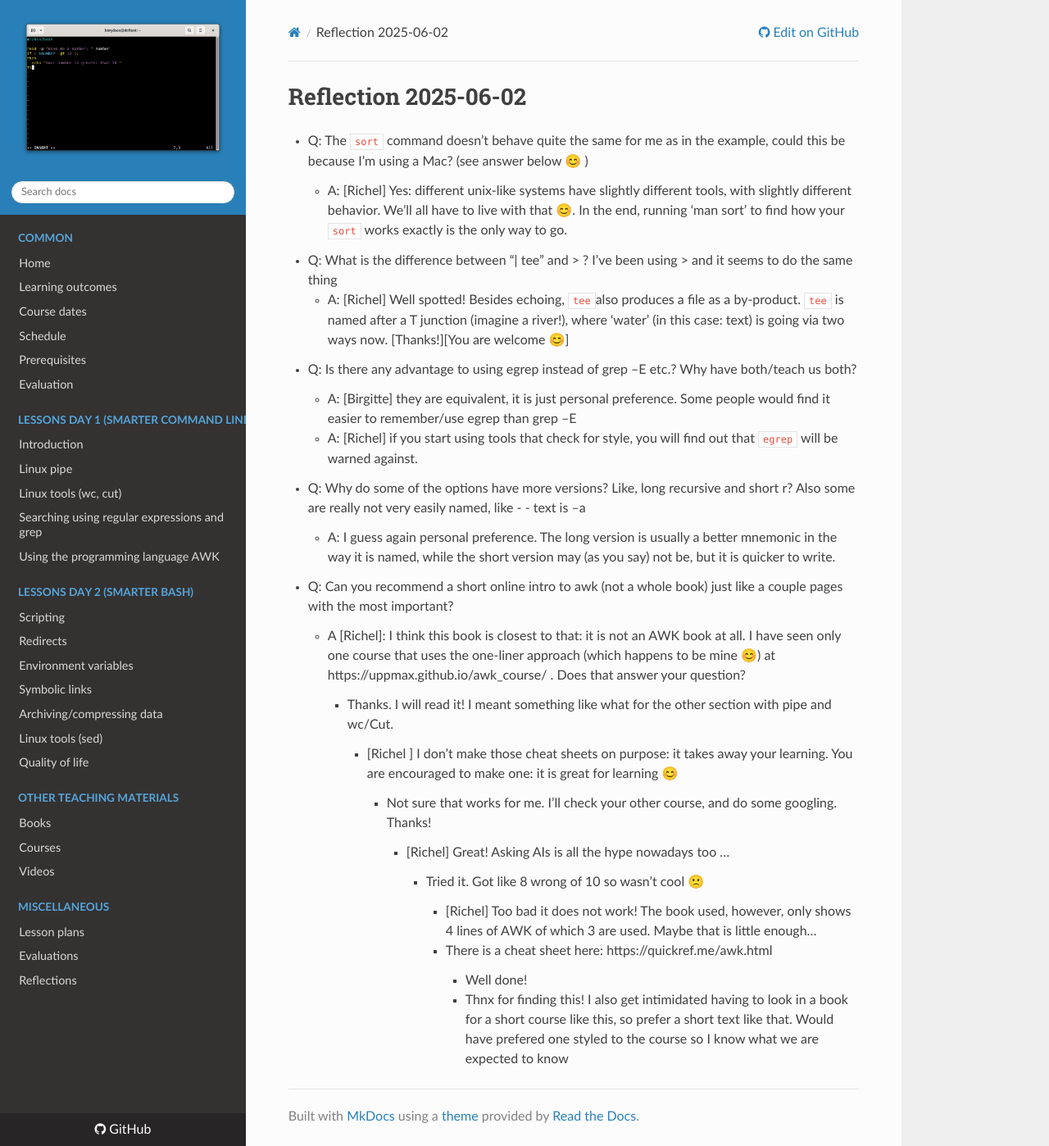
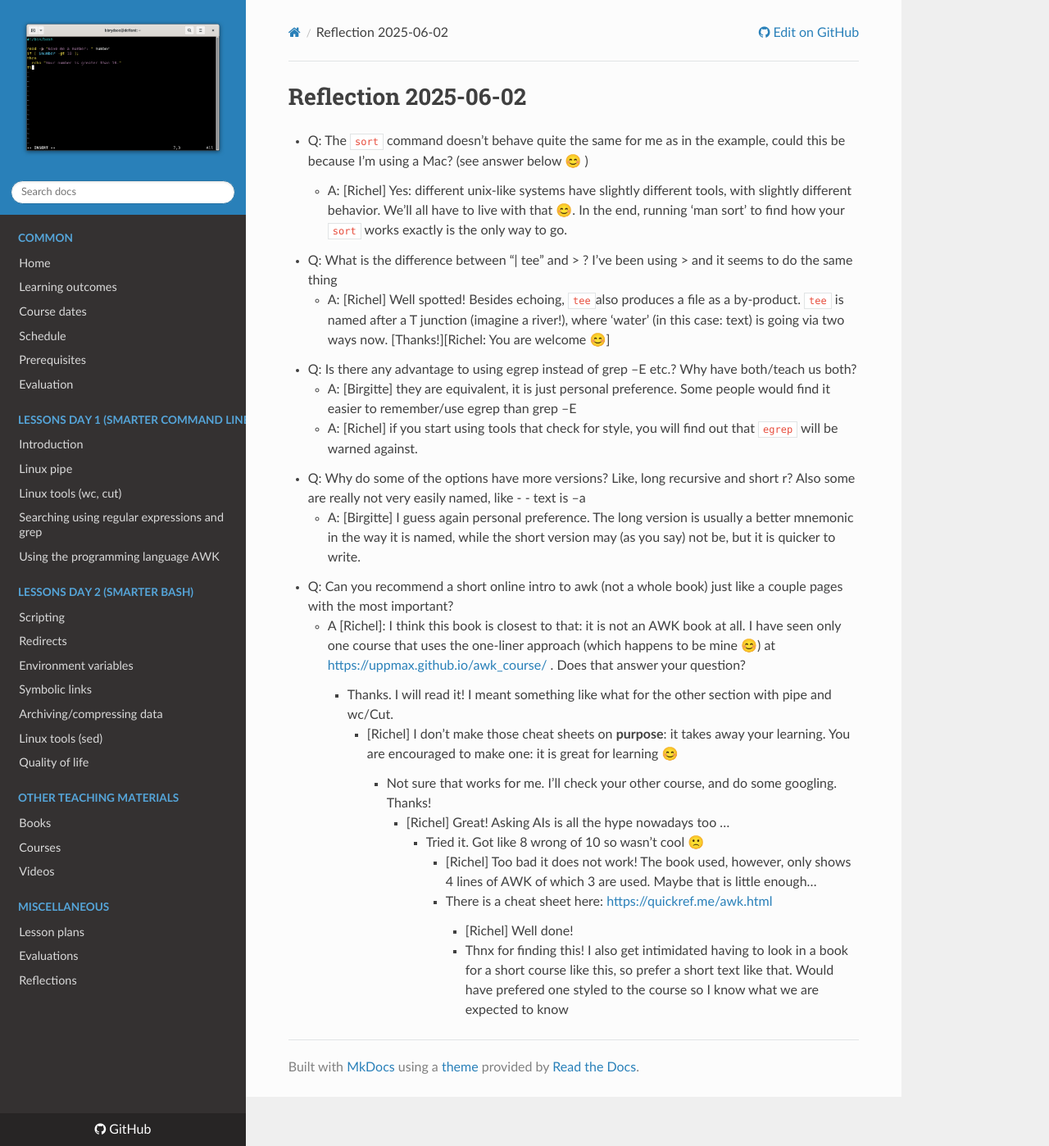
Before and after one commit to UPPMAX/linux-command-line-201, an MkDocs documentation site: the page built from docs/reflections/20250602/README.md, in a window 1280 px wide and 1398 px high. Shown: the whole window at 82% size. Built offline with MkDocs 1.6.1, drawn with Linux system fonts in a browser that asks for light colours; nearby versions of some CDN libraries.

Commit message:
Fix markdown

```diff
--- a/docs/reflections/20250602/README.md
+++ b/docs/reflections/20250602/README.md
@@ -1,38 +1,53 @@
 # Reflection 2025-06-02
 
 
-
-- Q: The `sort` command doesn’t behave quite the same for me as in the example, could this be because I’m using a Mac? (see answer below 😊 )
-    - A: [Richel] Yes: different unix-like systems have slightly different tools, with slightly different behavior. We’ll all have to live with that 😊. In the end, running ‘man sort’ to find how your `sort` works exactly is the only way to go.
-- Q: What is the difference between “| tee” and > ? I’ve been using > and it seems to do the same thing
-    - A: [Richel] Well spotted! Besides echoing, `tee `also produces a file as a by-product. `tee` is named after a T junction (imagine a river!), where 'water’ (in this case: text) is going via two ways now. [Thanks!][You are welcome 😊]
-- Q: Is there any advantage to using egrep instead of grep –E etc.? Why have both/teach us both?
-
-    - A: [Birgitte] they are equivalent, it is just personal preference. Some people would find it easier to remember/use egrep than grep –E
-    - A: [Richel] if you start using tools that check for style, you will find out that `egrep` will be warned against.
-
-- Q: Why do some of the options have more versions? Like, long recursive and short r? Also some are really not very easily named, like - - text is –a
-
-    - A: I guess again personal preference. The long version is usually a better mnemonic in the way it is named, while the short version may (as you say) not be, but it is quicker to write.
-
-- Q: Can you recommend a short online intro to awk (not a whole book) just like a couple pages with the most important?
-
-    - A [Richel]: I think this book is closest to that: it is not an AWK book at all. I have seen only one course that uses the one-liner approach (which happens to be mine 😊) at https://uppmax.github.io/awk_course/ . Does that answer your question?
-
-        - Thanks. I will read it! I meant something like what for the other section with pipe and wc/Cut.
-
-            - [Richel ] I don’t make those cheat sheets on purpose: it takes away your learning. You are encouraged to make one: it is great for learning 😊
-
-                - Not sure that works for me. I’ll check your other course, and do some googling. Thanks!
-
-                    - [Richel] Great! Asking AIs is all the hype nowadays too ...
-
+- Q: The `sort` command doesn’t behave quite the same for me as in the example,
+  could this be because I’m using a Mac? (see answer below 😊 )
+    - A: [Richel] Yes: different unix-like systems have slightly different
+      tools, with slightly different behavior. We’ll all have to live with
+      that 😊. In the end, running ‘man sort’ to find how your `sort` works
+      exactly is the only way to go.
+- Q: What is the difference between “| tee” and > ? I’ve been using > and it
+  seems to do the same thing
+    - A: [Richel] Well spotted! Besides echoing, `tee`also produces a file as
+      a by-product. `tee` is named after a T junction (imagine a river!),
+      where 'water’ (in this case: text) is going via two ways
+      now. [Thanks!][Richel: You are welcome 😊]
+- Q: Is there any advantage to using egrep instead of grep –E etc.?
+  Why have both/teach us both?
+    - A: [Birgitte] they are equivalent, it is just personal preference.
+      Some people would find it easier to remember/use egrep than grep –E
+    - A: [Richel] if you start using tools that check for style,
+      you will find out that `egrep` will be warned against.
+- Q: Why do some of the options have more versions? Like, long recursive and
+  short r? Also some are really not very easily named,
+  like - - text is –a
+    - A: [Birgitte] I guess again personal preference.
+      The long version is usually a better mnemonic in the way it is named,
+      while the short version may (as you say) not be,
+      but it is quicker to write.
+- Q: Can you recommend a short online intro to awk (not a whole book)
+  just like a couple pages with the most important?
+    - A [Richel]: I think this book is closest to that:
+      it is not an AWK book at all. I have seen only one course that uses
+      the one-liner approach (which happens to be mine 😊)
+      at <https://uppmax.github.io/awk_course/> .
+      Does that answer your question?
+        - Thanks. I will read it! I meant something like what for the other
+          section with pipe and wc/Cut.
+            - [Richel] I don’t make those cheat sheets on **purpose**:
+              it takes away your learning. You are encouraged to make one:
+              it is great for learning 😊
+                - Not sure that works for me. I’ll check your other course,
+                  and do some googling. Thanks!
+                    - [Richel] Great! Asking AIs is all the hype nowadays
+                      too ...
                         - Tried it. Got like 8 wrong of 10 so wasn’t cool 🙁
-
-                            - [Richel] Too bad it does not work! The book used, however, only shows 4 lines of AWK of which 3 are used. Maybe that is little enough...
-
-                            - There is a cheat sheet here: https://quickref.me/awk.html
-
-                                - Well done!
-
+                            - [Richel] Too bad it does not work!
+                              The book used, however, only shows 4 lines of
+                              AWK of which 3 are used.
+                              Maybe that is little enough...
+                            - There is a cheat sheet here:
+                              <https://quickref.me/awk.html>
+                                - [Richel] Well done!
                                 - Thnx for finding this! I also get intimidated having to look in a book for a short course like this, so prefer a short text like that. Would have prefered one styled to the course so I know what we are expected to know
```
